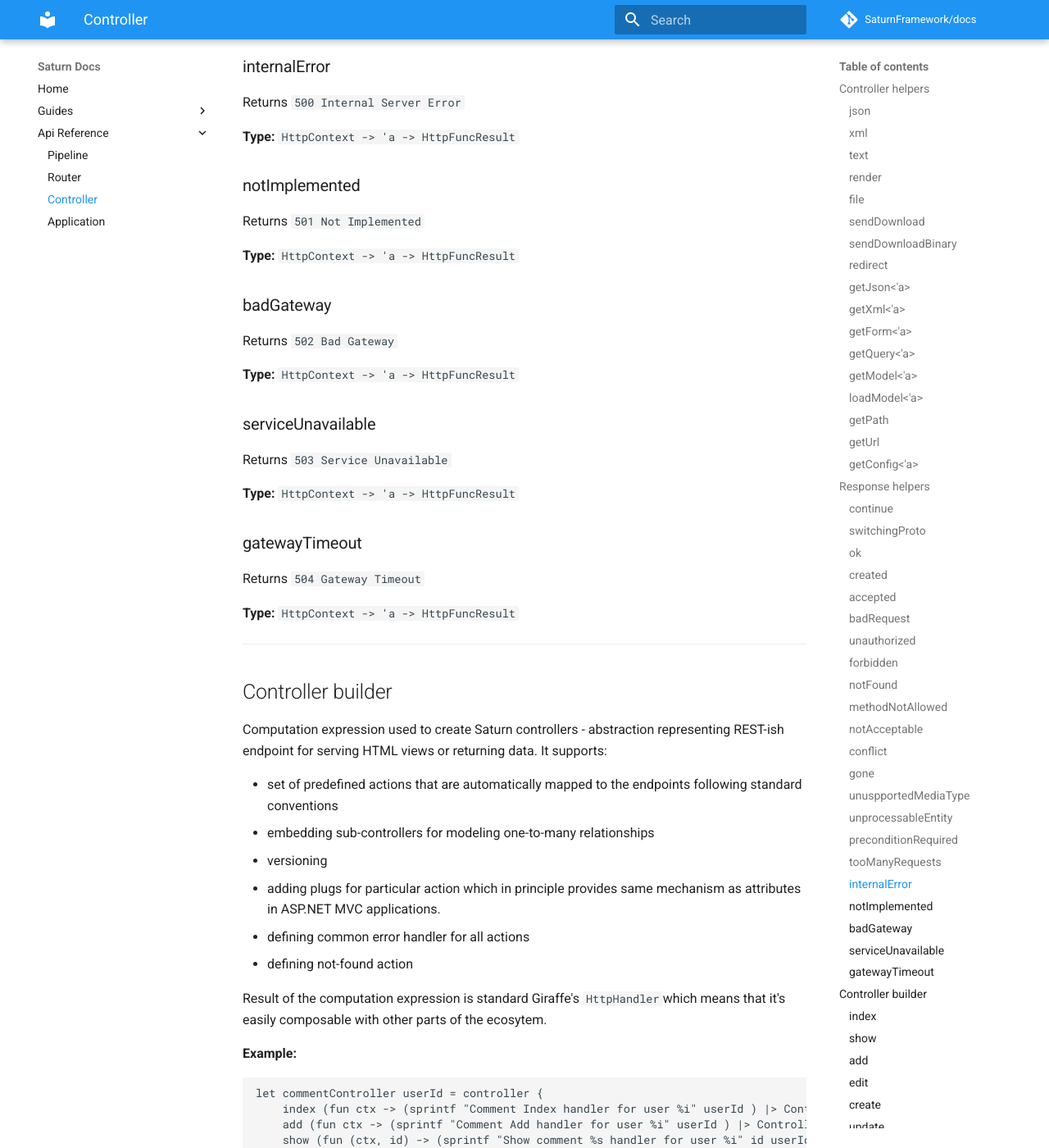
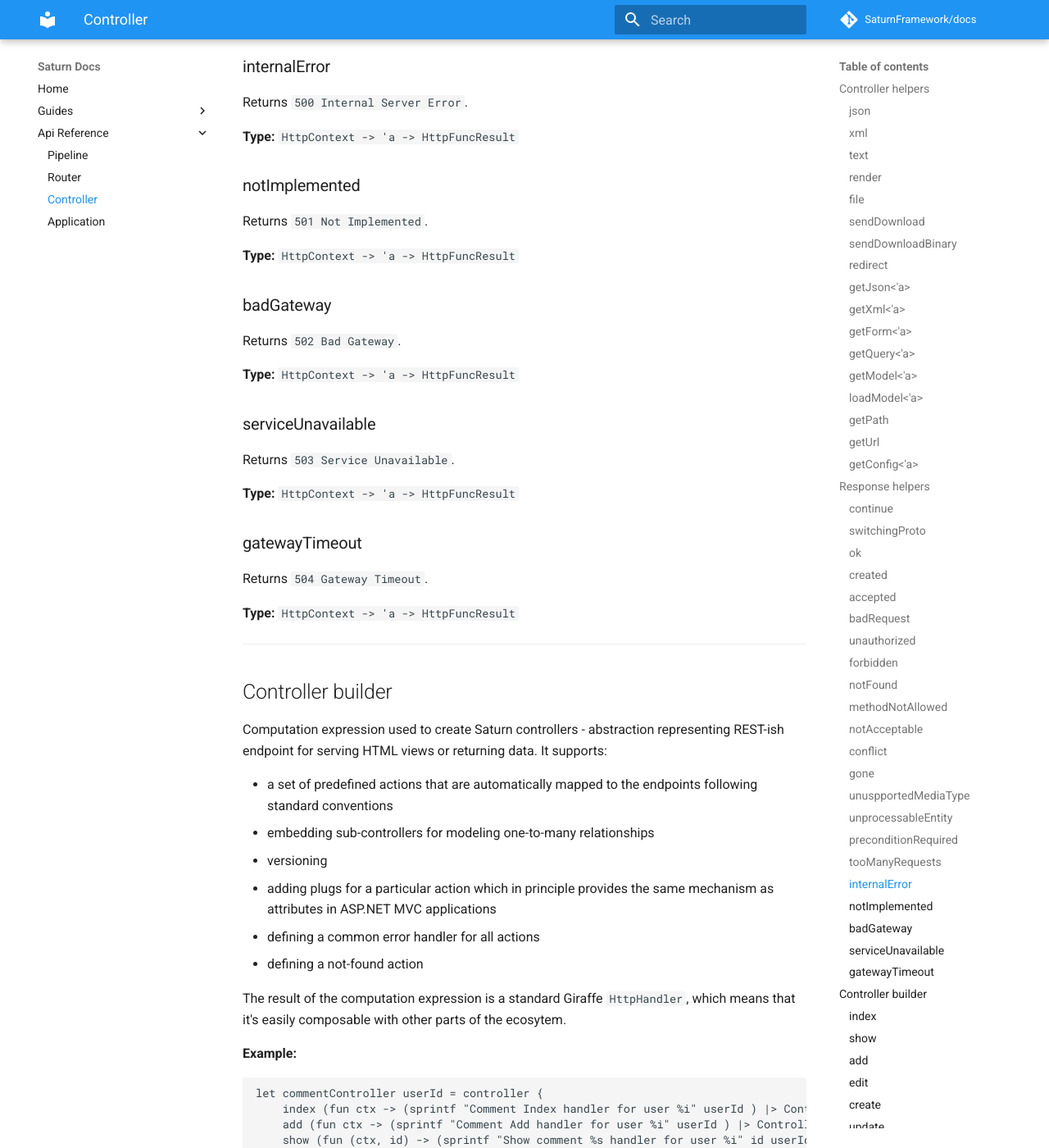
Before and after one commit to tmpreston/docs-2, an MkDocs documentation site: the page built from docs/api/controller.md, in a window 1280 px wide and 1400 px high, scrolled down 5457 px. Shown: the whole window at 82% size. Built offline with MkDocs 1.6.1 and Material for MkDocs 9.7.7, drawn with Linux system fonts in a browser that asks for light colours; comment, search, counter and statistics services are not loaded; old or Windows-style settings are respelled for this version of MkDocs; some of the changed text lies outside the part shown.

```diff
--- a/docs/api/controller.md
+++ b/docs/api/controller.md
@@ -8,7 +8,7 @@ Module with high level helper functions that are usually used in controller acti
 
 ### json
 
-Returns to the client content serialized to JSON
+Returns to the client content serialized to JSON.
 
 **Type:** `HttpContext -> 'a -> HttpFuncResult`
 
@@ -32,25 +32,25 @@ Returns to the client rendered template.
 
 ### file
 
-Returns to the client static file.
+Returns to the client a static file.
 
 **Type:** `HttpContext -> string -> HttpFuncResult`
 
 ### sendDownload
 
-Sends file with given path
+Sends file with given path.
 
 **Type:** `HttpContext -> string -> HttpFuncResult`
 
 ### sendDownloadBinary
 
-Sends file as binary blob
+Sends file as binary blob.
 
 **Type:** `HttpContext -> byte [] -> HttpFuncResult`
 
 ### redirect
 
-Sends redirect response
+Sends redirect response.
 
 **Type:** `HttpContext -> string -> HttpFuncResult`
 
@@ -88,25 +88,25 @@ Get model based on `HttpMethod` and `Content-Type` of request.
 
 ### loadModel<'a>
 
-Loads model populated by `fetchModel` pipeline
+Loads model populated by `fetchModel` pipeline.
 
 **Type:** `HttpContext -> Option<'a>`
 
 ### getPath
 
-Gets path of the request - it's relative to current `router`
+Gets path of the request relative to the current `router`.
 
 **Type:** `HttpContext -> string`
 
 ### getUrl
 
-Gets url of the request
+Gets the request URL.
 
 **Type:** `HttpContext -> string option`
 
 ### getConfig<'a>
 
-Gets configuration
+Gets configuration.
 
 **Type:** `HttpContext -> 'a`
 
@@ -120,13 +120,13 @@ Module with lower level functions for returning certain responses from the actio
 
 ### continue
 
-Returns `100 Continue`
+Returns `100 Continue`.
 
 **Type:** `HttpContext -> HttpFuncResult`
 
 ### switchingProto
 
-Returns `101 Switching Protocols`
+Returns `101 Switching Protocols`.
 
 **Type:** `HttpContext -> HttpFuncResult`
 
@@ -134,19 +134,19 @@ Returns `101 Switching Protocols`
 
 ### ok
 
-Returns `200 OK`
+Returns `200 OK`.
 
 **Type:** `HttpContext -> 'a -> HttpFuncResult`
 
 ### created
 
-Returns `201 Created`
+Returns `201 Created`.
 
 **Type:** `HttpContext -> 'a -> HttpFuncResult`
 
 ### accepted
 
-Returns `202 Accepted`
+Returns `202 Accepted`.
 
 **Type:** `HttpContext -> 'a -> HttpFuncResult`
 
@@ -154,7 +154,7 @@ Returns `202 Accepted`
 
 ### badRequest
 
-Returns `400 Bad Request`
+Returns `400 Bad Request`.
 
 **Type:** `HttpContext -> 'a -> HttpFuncResult`
 
@@ -166,61 +166,61 @@ Returns `401 Unauthorized`. Requires `scheme` and `relam`.
 
 ### forbidden
 
-Returns `403 Forbidden`
+Returns `403 Forbidden`.
 
 **Type:** `HttpContext -> 'a -> HttpFuncResult`
 
 ### notFound
 
-Returns `404 Not Found`
+Returns `404 Not Found`.
 
 **Type:** `HttpContext -> 'a -> HttpFuncResult`
 
 ### methodNotAllowed
 
-Returns `405 Method Not Allowed`
+Returns `405 Method Not Allowed`.
 
 **Type:** `HttpContext -> 'a -> HttpFuncResult`
 
 ### notAcceptable
 
-Returns `406 Not Acceptable`
+Returns `406 Not Acceptable`.
 
 **Type:** `HttpContext -> 'a -> HttpFuncResult`
 
 ### conflict
 
-Returns `409 Conflict`
+Returns `409 Conflict`.
 
 **Type:** `HttpContext -> 'a -> HttpFuncResult`
 
 ### gone
 
-Returns `410 Gone`
+Returns `410 Gone`.
 
 **Type:** `HttpContext -> 'a -> HttpFuncResult`
 
 ### unuspportedMediaType
 
-Returns `415 Unsupported Media Type`
+Returns `415 Unsupported Media Type`.
 
 **Type:** `HttpContext -> 'a -> HttpFuncResult`
 
 ### unprocessableEntity
 
-Returns `422 Unprocessable Entity`
+Returns `422 Unprocessable Entity`.
 
 **Type:** `HttpContext -> 'a -> HttpFuncResult`
 
 ### preconditionRequired
 
-Returns `428 Precondition Required`
+Returns `428 Precondition Required`.
 
 **Type:** `HttpContext -> 'a -> HttpFuncResult`
 
 ### tooManyRequests
 
-Returns `429 Too Many Requests `
+Returns `429 Too Many Requests `.
 
 **Type:** `HttpContext -> 'a -> HttpFuncResult`
 
@@ -228,31 +228,31 @@ Returns `429 Too Many Requests `
 
 ### internalError
 
-Returns `500 Internal Server Error`
+Returns `500 Internal Server Error`.
 
 **Type:** `HttpContext -> 'a -> HttpFuncResult`
 
 ### notImplemented
 
-Returns `501 Not Implemented`
+Returns `501 Not Implemented`.
 
 **Type:** `HttpContext -> 'a -> HttpFuncResult`
 
 ### badGateway
 
-Returns `502 Bad Gateway`
+Returns `502 Bad Gateway`.
 
 **Type:** `HttpContext -> 'a -> HttpFuncResult`
 
 ### serviceUnavailable
 
-Returns `503 Service Unavailable`
+Returns `503 Service Unavailable`.
 
 **Type:** `HttpContext -> 'a -> HttpFuncResult`
 
 ### gatewayTimeout
 
-Returns `504 Gateway Timeout`
+Returns `504 Gateway Timeout`.
 
 **Type:** `HttpContext -> 'a -> HttpFuncResult`
 
@@ -263,14 +263,14 @@ Returns `504 Gateway Timeout`
 
 Computation expression used to create Saturn controllers - abstraction representing REST-ish endpoint for serving HTML views or returning data. It supports:
 
-* set of predefined actions that are automatically mapped to the endpoints following standard conventions
+* a set of predefined actions that are automatically mapped to the endpoints following standard conventions
 * embedding sub-controllers for modeling one-to-many relationships
 * versioning
-* adding plugs for particular action which in principle provides same mechanism as attributes in ASP.NET MVC applications.
-* defining common error handler for all actions
-* defining not-found action
+* adding plugs for a particular action which in principle provides the same mechanism as attributes in ASP.NET MVC applications
+* defining a common error handler for all actions
+* defining a not-found action
 
-Result of the computation expression is standard Giraffe's `HttpHandler`which means that it's easily composable with other parts of the ecosytem.
+The result of the computation expression is a standard Giraffe `HttpHandler`, which means that it's easily composable with other parts of the ecosytem.
 
 **Example:**
 
@@ -309,7 +309,7 @@ let userController = controller {
 
 ### index
 
-Operation that should render (or return in case of API controllers) list of data
+Operation that should render (or return in case of API controllers) a list of data.
 
 Mapped to `GET "/"` endpoint
 
@@ -317,7 +317,7 @@ Mapped to `GET "/"` endpoint
 
 ### show
 
-Operation that should render (or return in case of API controllers) single entry of data
+Operation that should render (or return in case of API controllers) a single entry of data.
 
 Mapped to `GET "/:id"` endpoint
 
@@ -325,7 +325,7 @@ Mapped to `GET "/:id"` endpoint
 
 ### add
 
-Operation that should render form for adding new item
+Operation that should render a form for adding a new item.
 
 Mapped to `GET "/add"` endpoint
 
@@ -341,7 +341,7 @@ Mapped to `GET "/:id/edit"` endpoint
 
 ### create
 
-Operation that creates new item
+Operation that creates a new item.
 
 Mapped to `POST "/"` and endpoint
 
@@ -365,7 +365,7 @@ Mapped to `DELETE "/:id"` endpoint
 
 ### delete_all
 
-Operation that deletes all items
+Operation that deletes all items.
 
 Mapped to `DELETE "/"` endpoint
 
@@ -375,27 +375,27 @@ Mapped to `DELETE "/"` endpoint
 
 ### not_found_handler
 
-Define not-found handler for the controller
+Define not-found handler for the controller.
 
 **Input:** `HttpContext -> HttpFuncResult`
 
 ### error_handler
 
-Define error for the controller
+Define error handler for the controller.
 
 **Input:** `HttpContext * Exception -> HttpFuncResult`
 
 ### subController
 
-Adds subcontroller
+Add subcontroller
 
-Forward to subcontroller all calls to `/:id/:controller_name` endpoint
+Forward to subcontroller all calls to `/:id/:controller_name` endpoint.
 
 **Input:** `string * ('a -> HttpHandler)`
 
 ### version
 
-Define version of controller. Adds checking of `x-controller-version` header
+Define the controller version. Adds checking of `x-controller-version` header.
 
 **Input:** `int`
 
```
Also changed, not shown: other parts of docs/api/controller.md (+3 -3 lines), docs/api/application.md (+21 -21 lines), docs/api/pipeline.md (+27 -27 lines), docs/api/router.md (+15 -15 lines).
